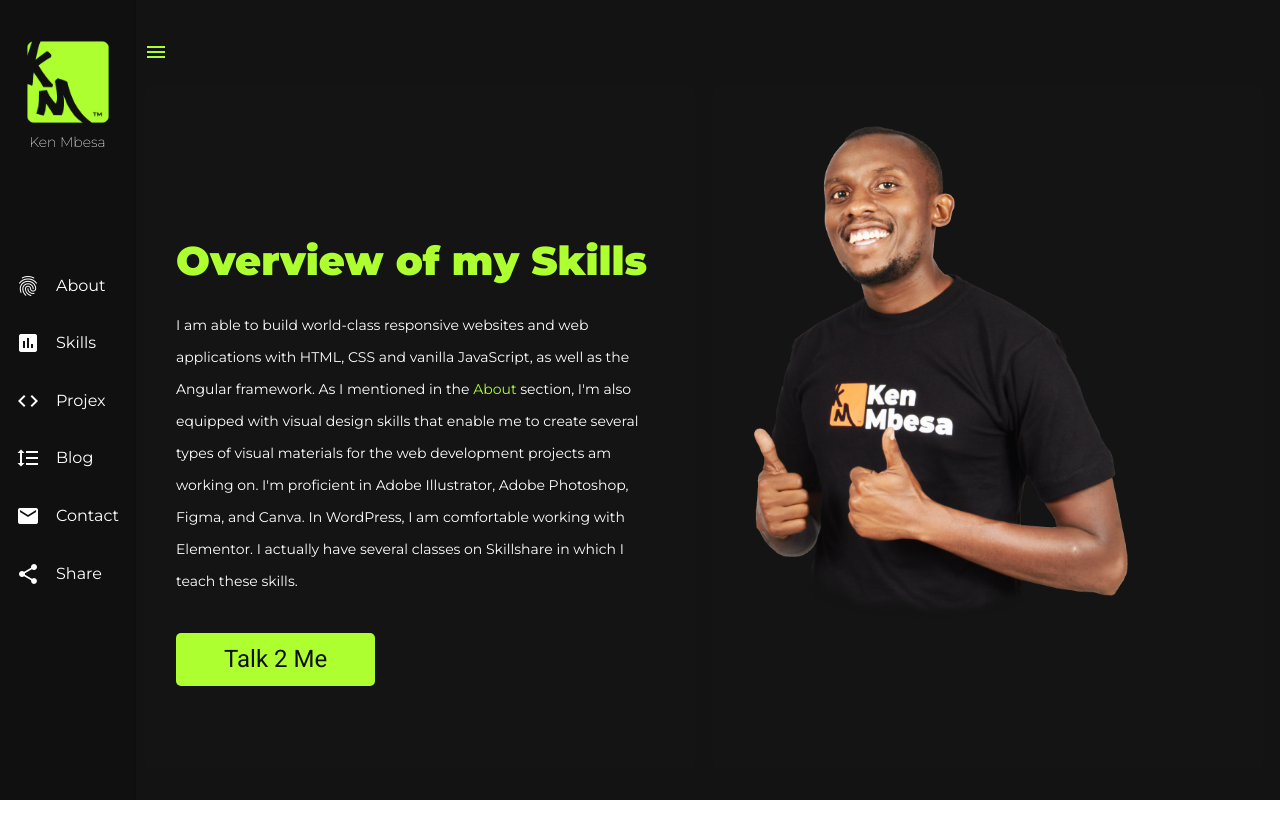
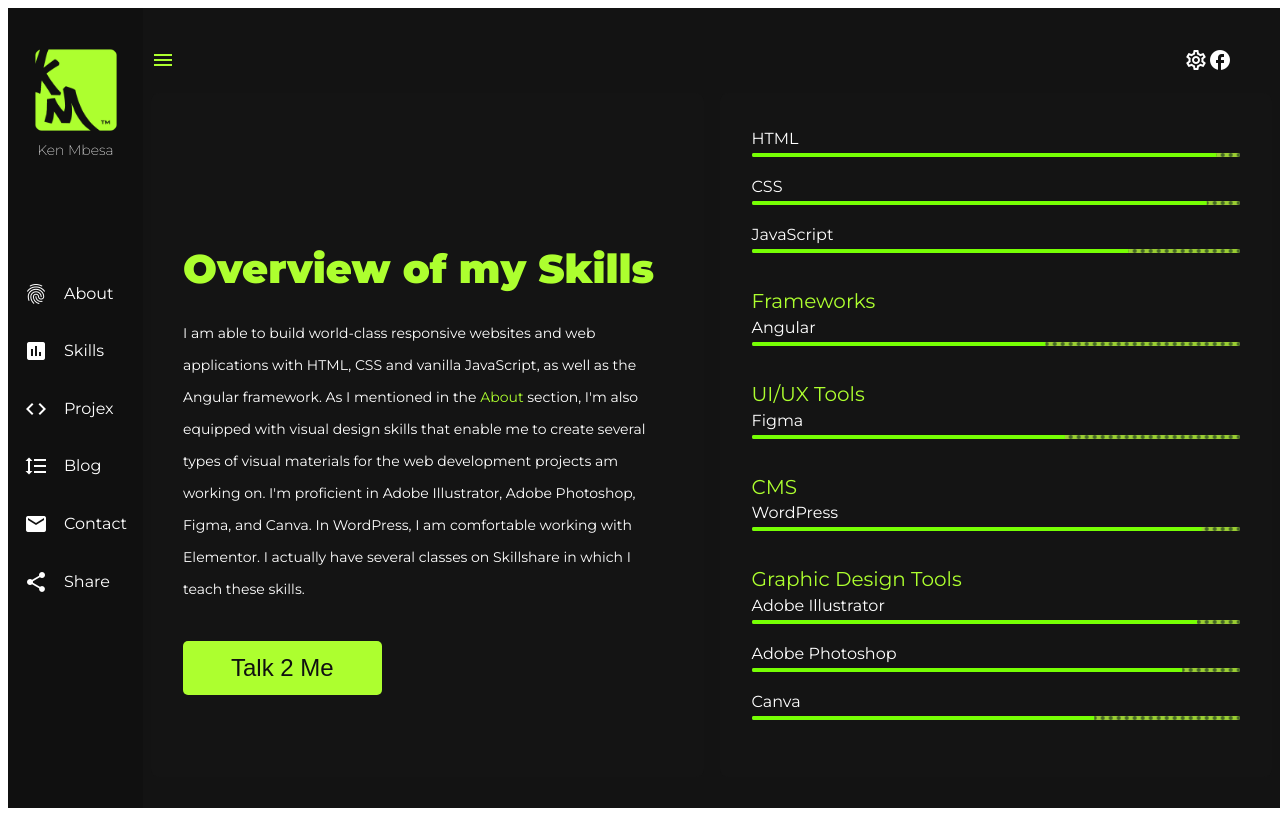
Before and after one commit to kenmbesa/my-portfolio-website, an Angular app: page /my-skills in a window 1280 px wide. Built offline with nearby package versions, Linux system fonts and the light colour scheme.

Commit message:
Added content to the Skills and Projex components.

```diff
--- a/angular.json
+++ b/angular.json
@@ -34,8 +34,8 @@
               "src/assets"
             ],
             "styles": [
-              "./node_modules/@angular/material/prebuilt-themes/indigo-pink.css",
-              "src/styles.scss"
+
+              "src/my-custom-theme.scss"
             ],
             "scripts": []
           },
--- a/src/app/app.component.html
+++ b/src/app/app.component.html
@@ -45,9 +45,17 @@
     </mat-list>
   </mat-drawer>
   <mat-drawer-content>
-    <mat-icon class="toggle-sidenav" (click)="mySidenav.toggle()"
-      >menu</mat-icon
-    >
+    <div class="shared-icons">
+      <mat-icon class="toggle-sidenav" (click)="mySidenav.toggle()"
+        >menu</mat-icon
+      >
+      <div class="social-icons">
+        <mat-icon class="material-icons-outlined">settings</mat-icon>
+        <mat-icon>facebook</mat-icon>
+        <mat-icon>stwitter</mat-icon>
+      </div>
+    </div>
+
     <router-outlet></router-outlet>
   </mat-drawer-content>
 </mat-drawer-container>
--- a/src/app/app.component.scss
+++ b/src/app/app.component.scss
@@ -11,7 +11,7 @@
       align-items: center;
       color: rgb(255, 255, 255);
       font-weight: 200;
-      font-family: 'Montserrat', sans-serif;
+      font-family: "Montserrat", sans-serif;
 
       img {
         background-color: #101010;
@@ -28,7 +28,7 @@
         color: #fff;
         cursor: pointer;
         margin-top: 0.6rem;
-        font-family: 'Montserrat', sans-serif;
+        font-family: "Montserrat", sans-serif;
 
         mat-icon {
           margin-right: 1rem;
@@ -39,20 +39,19 @@
         color: greenyellow;
         cursor: pointer;
         background-color: #131313;
-        font-family: 'Montserrat', sans-serif;
+        font-family: "Montserrat", sans-serif;
 
         mat-icon {
           margin-right: 1rem;
           color: greenyellow;
         }
-
       }
 
       mat-list-item:focus {
         color: greenyellow;
         cursor: pointer;
         background-color: #131313;
-        font-family: 'Montserrat', sans-serif;
+        font-family: "Montserrat", sans-serif;
 
         mat-icon {
           margin-right: 1rem;
@@ -65,6 +64,17 @@
   mat-drawer-content {
     background-color: #131313;
     padding: 1rem;
+
+    .shared-icons {
+      display: flex;
+      flex-direction: row;
+      justify-content: space-between;
+
+      .social-icons {
+        color: #fff;
+        margin-top: 1.5rem;
+        padding-right: 1rem;
+      }
 
       .toggle-sidenav {
         cursor: pointer;
@@ -83,3 +93,4 @@
       }
     }
   }
+}
--- a/src/app/components/my-projects/my-projects.component.html
+++ b/src/app/components/my-projects/my-projects.component.html
@@ -14,6 +14,6 @@
     </div>
   </div>
   <div class="skill-block">
-    <img src="..\assets\Images\Ken Mbesa's Portrait Image.png" alt="" />
+    <div>Project 1</div>
   </div>
 </div>
--- a/src/app/components/my-skills/my-skills.component.html
+++ b/src/app/components/my-skills/my-skills.component.html
@@ -4,10 +4,11 @@
     <p>
       I am able to build world-class responsive websites and web applications
       with HTML, CSS and vanilla JavaScript, as well as the Angular framework.
-      As I mentioned in the <span routerLink="/about" class="about-link">About</span> section,
-      I'm also equipped with visual design skills that enable me to create
-      several types of visual materials for the web development projects am working on. I'm
-      proficient in Adobe Illustrator, Adobe Photoshop, Figma, and Canva. In
+      As I mentioned in the
+      <span routerLink="/about" class="about-link">About</span> section, I'm
+      also equipped with visual design skills that enable me to create several
+      types of visual materials for the web development projects am working on.
+      I'm proficient in Adobe Illustrator, Adobe Photoshop, Figma, and Canva. In
       WordPress, I am comfortable working with Elementor. I actually have
       several classes on Skillshare in which I teach these skills.
     </p>
@@ -15,7 +16,51 @@
       <button>Talk 2 Me</button>
     </div>
   </div>
+
   <div class="skill-block">
-    <img src="..\assets\Images\Ken Mbesa's Portrait Image.png" alt="" />
+    <div class="skill">
+      <h3>HTML</h3>
+      <mat-progress-bar mode="buffer" value="95" color="primary"> </mat-progress-bar>
+    </div>
+    <div class="skill">
+      <h3>CSS</h3>
+      <mat-progress-bar mode="buffer" value="93"> </mat-progress-bar>
+    </div>
+    <div class="skill">
+      <h3>JavaScript</h3>
+      <mat-progress-bar mode="buffer" value="77"> </mat-progress-bar>
+    </div>
+
+    <h2>Frameworks</h2>
+    <div class="skill">
+      <h3>Angular</h3>
+      <mat-progress-bar mode="buffer" value="60"> </mat-progress-bar>
+    </div>
+
+    <h2>UI/UX Tools</h2>
+    <div class="skill">
+      <h3>Figma</h3>
+      <mat-progress-bar mode="buffer" value="64"> </mat-progress-bar>
+    </div>
+
+    <h2>CMS</h2>
+    <div class="skill">
+      <h3>WordPress</h3>
+      <mat-progress-bar mode="buffer" value="92"> </mat-progress-bar>
+    </div>
+
+    <h2>Graphic Design Tools</h2>
+    <div class="skill">
+      <h3>Adobe Illustrator</h3>
+      <mat-progress-bar mode="buffer" value="91"> </mat-progress-bar>
+    </div>
+    <div class="skill">
+      <h3>Adobe Photoshop</h3>
+      <mat-progress-bar mode="buffer" value="88"> </mat-progress-bar>
+    </div>
+    <div class="skill">
+      <h3>Canva</h3>
+      <mat-progress-bar mode="buffer" value="70"> </mat-progress-bar>
+    </div>
   </div>
 </div>
--- a/src/app/components/my-skills/my-skills.component.scss
+++ b/src/app/components/my-skills/my-skills.component.scss
@@ -70,8 +70,28 @@
     padding: 2rem;
     margin-top: 1rem;
 
-    img {
-      width: 80%;
+    h2 {
+      margin-bottom: -.2rem;
+      margin-top: 2rem;
+      font-family: 'Montserrat', sans-serif;
+      color: greenyellow;
+    }
+
+    .skill {
+      // background-color: #101010;
+
+      h3 {
+        font-family: 'Montserrat', sans-serif;
+        color: #fff;
+
+      }
+
+      mat-progress-bar {
+        margin-top: -1rem;
+        margin-bottom: 1rem;
+        background-color: yellowgreen;
+        border-radius: 2px;
+      }
     }
   }
 }
--- a/src/app/material/material.module.ts
+++ b/src/app/material/material.module.ts
@@ -4,13 +4,15 @@
 import { MatListModule } from '@angular/material/list';
 import { MatIconModule } from '@angular/material/icon';
 import { MatDialogModule } from '@angular/material/dialog';
+import { MatProgressBarModule } from '@angular/material/progress-bar';
 
 const materials = [
   MatSidenavModule,
   MatFormFieldModule,
   MatListModule,
   MatIconModule,
-  MatDialogModule
+  MatDialogModule,
+  MatProgressBarModule
 ]
 
 @NgModule({
--- /dev/null
+++ b/src/my-custom-theme.scss
@@ -0,0 +1,24 @@
+@use '@angular/material' as mat;
+
+@include mat.core();
+
+$my-primary: mat.define-palette(mat.$light-green-palette, A400);
+$my-accent: mat.define-palette(mat.$light-green-palette, A700);
+
+$my-theme: mat.define-dark-theme((
+ color: (
+   primary: $my-primary,
+   accent: $my-accent,
+ )
+));
+
+// Emit theme-dependent styles for common features used across multiple components.
+@include mat.core-theme($my-theme);
+
+// Emit styles for MatButton based on `$my-theme`. Because the configuration
+// passed to `define-light-theme` omits typography, `button-theme` will not
+// emit any typography styles.
+@include mat.button-theme($my-theme);
+
+// Include the theme mixins for other components you use here.
+@include mat.progress-bar-theme($my-theme);
```
Also changed, not shown: src/styles.scss (line endings or trailing spaces). Lines whose indentation alone changed are shown as unchanged.
